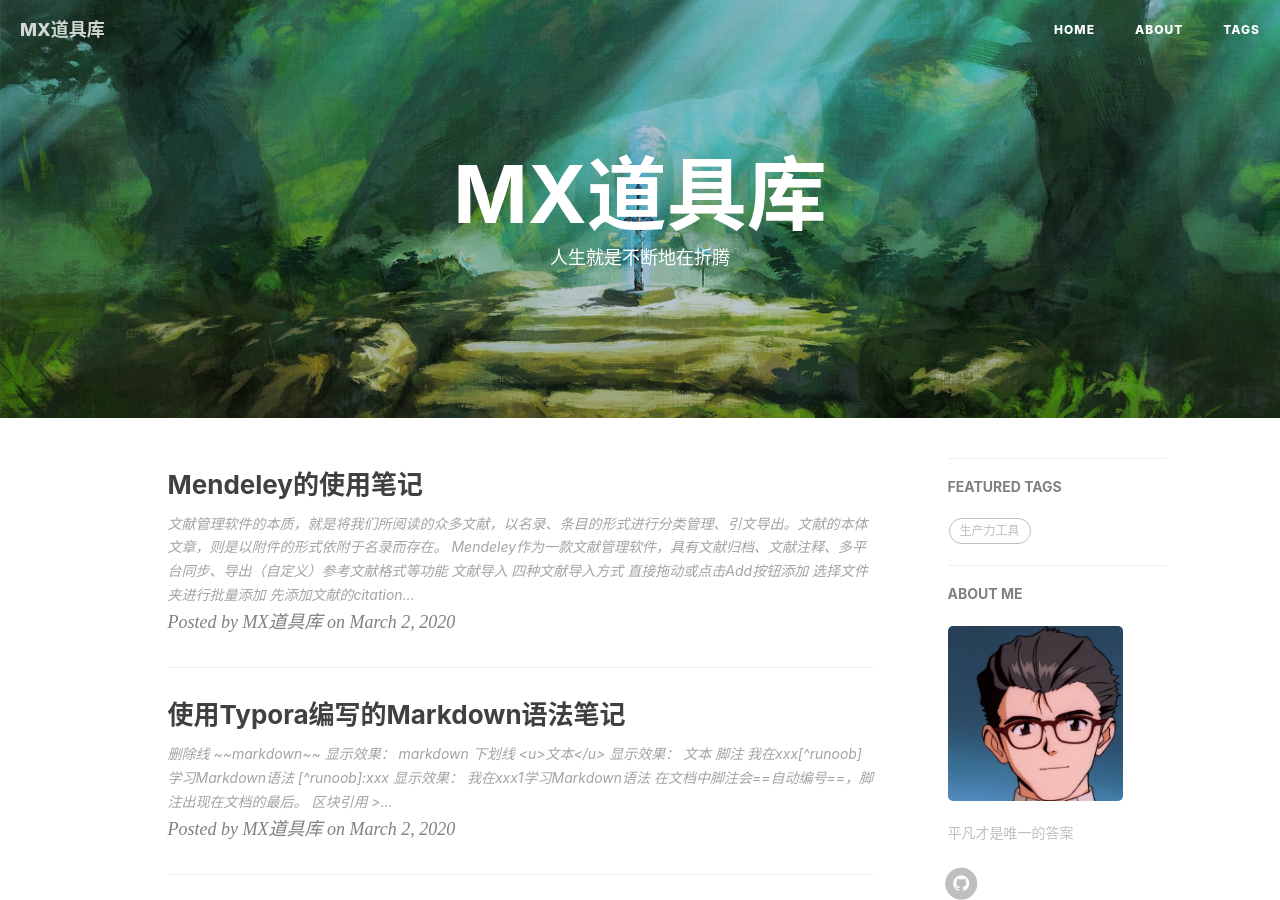
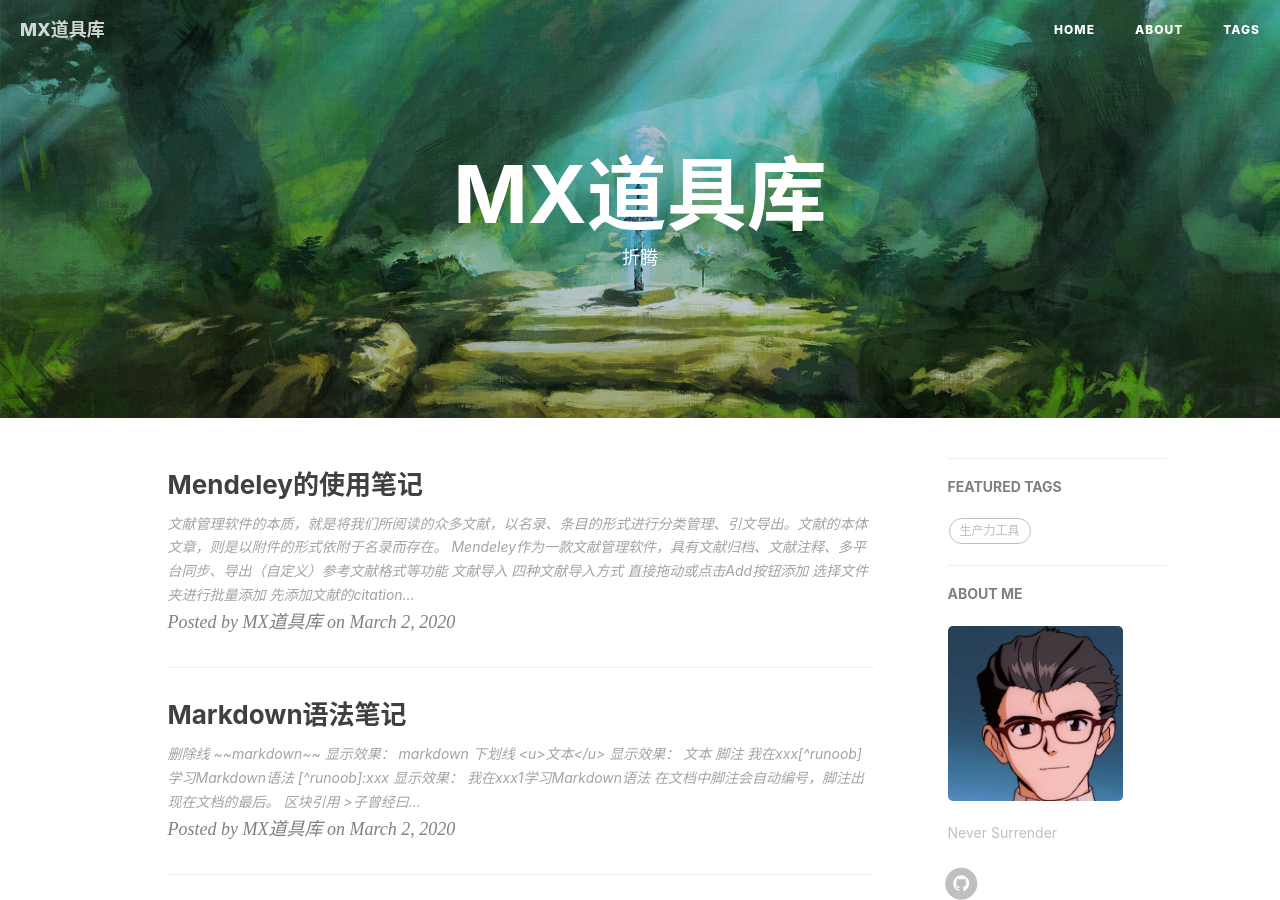
Before and after one commit to humingxuan/humingxuan.github.io, a Jekyll site: the page built from index.html, in a window 1280 px wide and 900 px high. Built offline with Jekyll 4.4.1, drawn with Linux system fonts in a browser that asks for light colours; nearby versions of some CDN libraries; the list of posts is cut into pages by our own code; comment, search, counter and statistics services are not loaded.

Commit message:
个签修改

```diff
--- a/_config.yml
+++ b/_config.yml
@@ -68,7 +68,7 @@ kramdown:
 
 # Sidebar settings
 sidebar: true                           # whether or not using Sidebar.
-sidebar-about-description: "平凡才是唯一的答案"
+sidebar-about-description: "Never Surrender"
 sidebar-avatar: /img/eva.jpg      # use absolute URL, seeing it's used in both `/` and `/about/`
 
 
--- a/_posts/2020-03-03-Markdown.md
+++ b/_posts/2020-03-03-Markdown.md
@@ -1,6 +1,6 @@
 ---
 layout: post
-title: 使用Typora编写的Markdown语法笔记
+title: Markdown语法笔记
 date:   2020-03-03 00:55:39 +0800
 categories: jekyll update
 tags:
@@ -47,7 +47,7 @@ tags:
 
 [^runoob]:xxx
 
-在文档中脚注会==自动编号==，脚注出现在文档的最后。
+在文档中脚注会自动编号，脚注出现在文档的最后。
 
 ---
 
--- a/index.html
+++ b/index.html
@@ -1,6 +1,6 @@
 ---
 layout: page
-description: "人生就是不断地在折腾"
+description: "折腾"
 ---
 
 {% for post in paginator.posts %}
```
